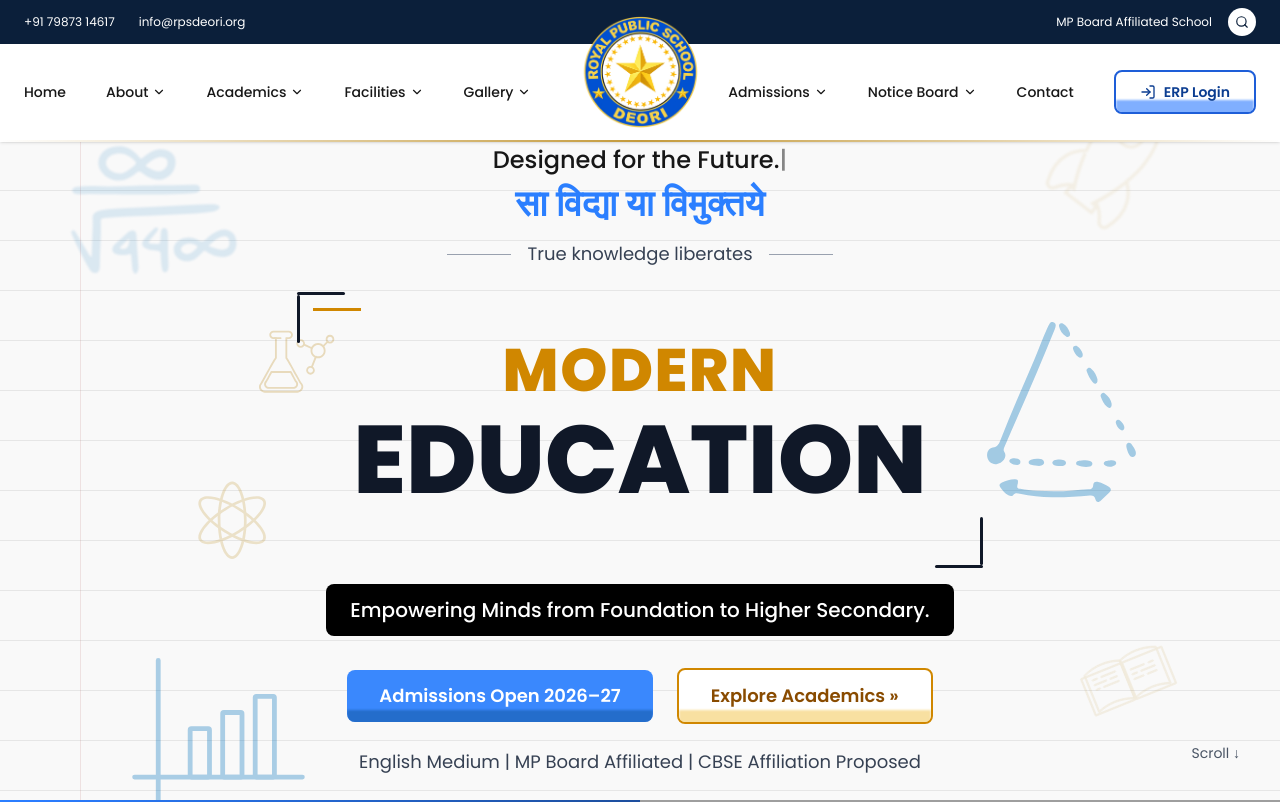
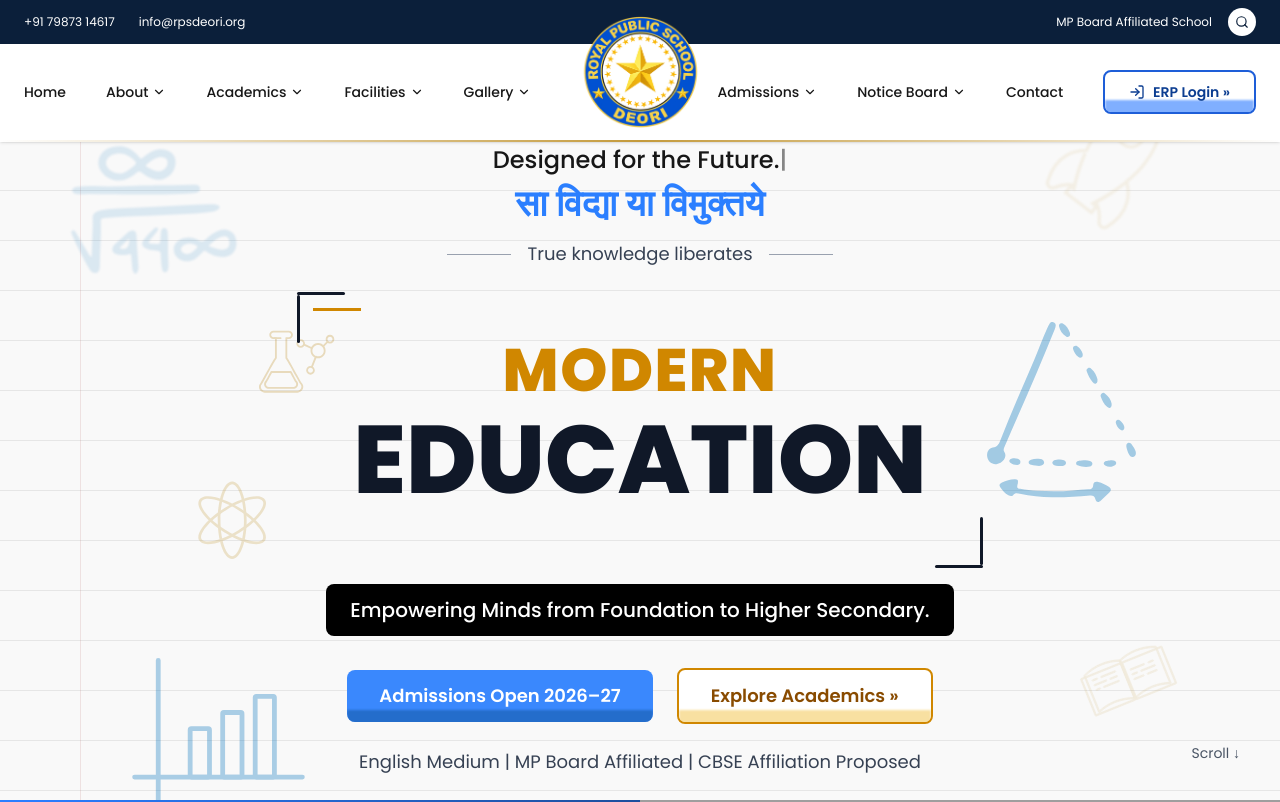
Before and after one commit to digianterp-ai/RPSWEB, a Next.js app: page / in a window 1280 px wide. Shown: the top 802 px of the page. Built offline with nearby package versions, Linux system fonts and the light colour scheme; grey boxes are pictures that could not be loaded.

Commit message:
login button update

```diff
--- a/src/components/layout/Header.tsx
+++ b/src/components/layout/Header.tsx
@@ -208,9 +208,9 @@
               </span>
 
               {/* Text + Icon */}
-              <span className="relative z-10 group-hover:text-white duration-300 flex items-center gap-2 group-hover:gap-3 transition-all">
-                <LogIn size={16} />
-                ERP Login
+              <span className="relative z-10 group-hover:text-white duration-300 flex items-center gap-2">
+                <LogIn className="transition-transform duration-300 group-hover:translate-x-1" size={16} />
+                ERP Login »
               </span>
             </Link>
           </nav>
```
